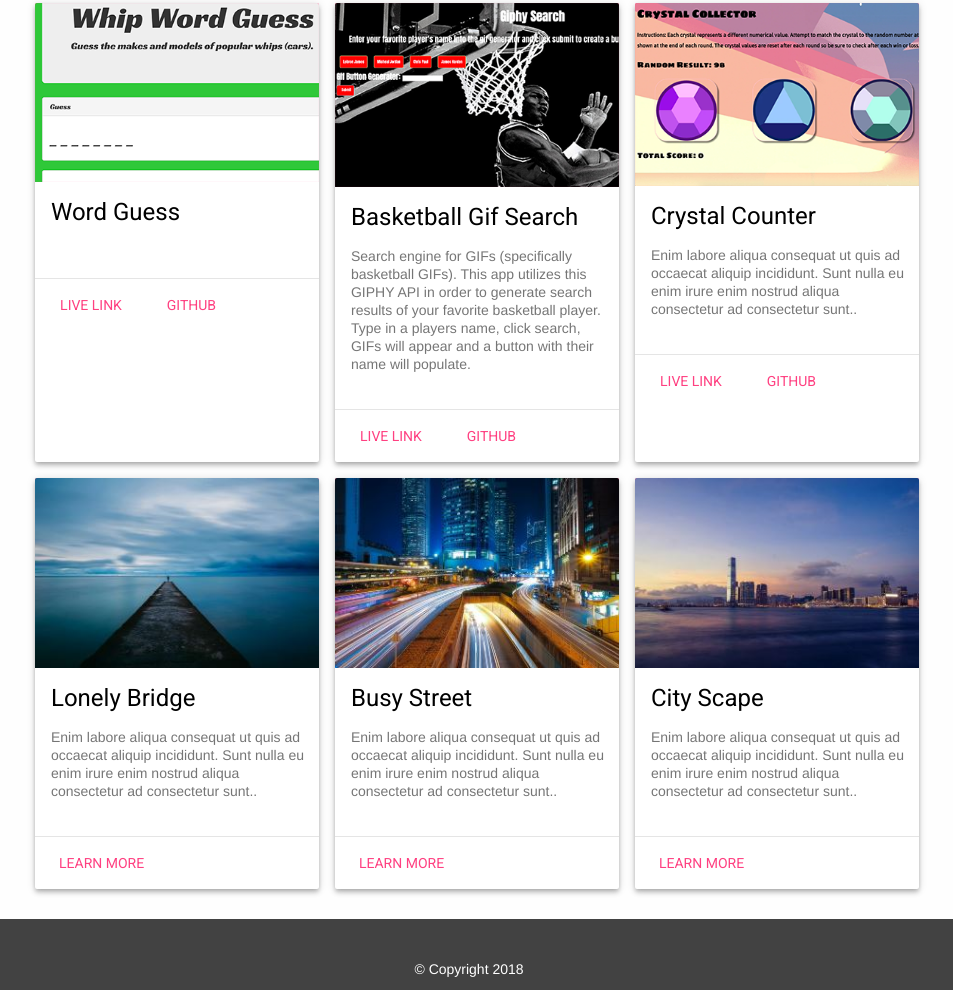
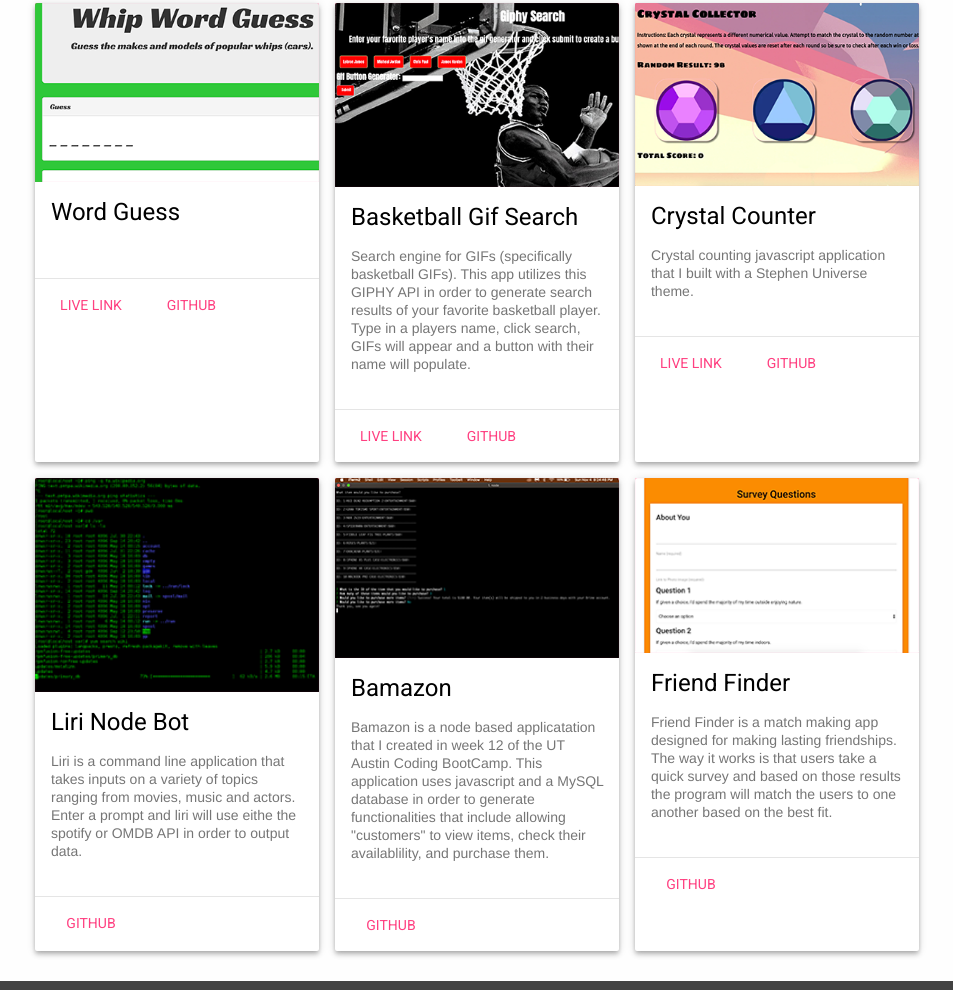
Before and after one commit to malcolmberry96/portfolio, a plain HTML site: page portfolio.html in a window 1280 px wide. Shown: the part 723-1713 px from the top of the page, without its empty margins (163-1116 px from the left). Drawn offline with nearby package versions, Linux system fonts and the light colour scheme.

Commit message:
portfolio additions

```diff
--- a/contact.js
+++ b/contact.js
@@ -1,3 +1,6 @@
+//onclick functionality
+document.getElementById("submit").onclick = function() {send()};
+
 //contact field
 function send (){
     setTimeout(function(){
--- a/portfolio.html
+++ b/portfolio.html
@@ -11,6 +11,7 @@
     <link href="https://code.getmdl.io/1.3.0/material.indigo-pink.min.css" rel="stylesheet">
     <link href="styles/main.css" rel="stylesheet">
   </head>
+
   <body id="top">
     <div class="mdl-layout mdl-js-layout mdl-layout--fixed-header"><a href="contact.html" id="contact-button" class="mdl-button mdl-button--fab mdl-js-button mdl-button--raised mdl-js-ripple-effect mdl-color--accent mdl-color-text--accent-contrast mdl-shadow--4dp"><i class="material-icons">mail</i></a>
       <header class="mdl-layout__header mdl-layout__header--waterfall site-header">
@@ -123,7 +124,7 @@
             <h2 class="mdl-card__title-text">Crystal Counter</h2>
         </div>
         <div class="mdl-card__supporting-text">
-            Enim labore aliqua consequat ut quis ad occaecat aliquip incididunt. Sunt nulla eu enim irure enim nostrud aliqua consectetur ad consectetur sunt..
+            Crystal counting javascript application that I built with a Stephen Universe theme.
         </div><br>        <div class="mdl-card__actions mdl-card--border">
           <a class="mdl-button mdl-button--colored mdl-js-button mdl-js-ripple-effect mdl-button--accent" href="https://malcolmberry96.github.io/crystal-counter/">
             Live Link
@@ -134,44 +135,45 @@
         </div>
     </div><br>    <div class="mdl-cell mdl-card mdl-shadow--4dp portfolio-card">
         <div class="mdl-card__media">
-            <img class="article-image" src="img/portfolio7.jpg" border="0" alt="">
+            <img class="article-image" src="img/cli-sized.png" border="0" alt="">
         </div>
         <div class="mdl-card__title">
-            <h2 class="mdl-card__title-text">Lonely Bridge</h2>
+            <h2 class="mdl-card__title-text">Liri Node Bot</h2>
         </div>
         <div class="mdl-card__supporting-text">
-            Enim labore aliqua consequat ut quis ad occaecat aliquip incididunt. Sunt nulla eu enim irure enim nostrud aliqua consectetur ad consectetur sunt..
+            Liri is a command line application that takes inputs on a variety of topics ranging from movies, music and actors. Enter
+            a prompt and liri will use eithe the spotify or OMDB API in order to output data.
         </div><br>        <div class="mdl-card__actions mdl-card--border">
-          <a class="mdl-button mdl-button--colored mdl-js-button mdl-js-ripple-effect mdl-button--accent" href="portfolio-page.html">
-            Learn More
+          <a class="mdl-button mdl-button--colored mdl-js-button mdl-js-ripple-effect mdl-button--accent" href="https://github.com/malcolmberry96/liri-node-app">
+            Github
           </a>
         </div>
     </div><br>    <div class="mdl-cell mdl-card mdl-shadow--4dp portfolio-card">
         <div class="mdl-card__media">
-            <img class="article-image" src="img/portfolio8.jpg" border="0" alt="">
+            <img class="article-image" src="img/bamazon.png" border="0" alt="">
         </div>
         <div class="mdl-card__title">
-            <h2 class="mdl-card__title-text">Busy Street</h2>
+            <h2 class="mdl-card__title-text">Bamazon</h2>
         </div>
         <div class="mdl-card__supporting-text">
-            Enim labore aliqua consequat ut quis ad occaecat aliquip incididunt. Sunt nulla eu enim irure enim nostrud aliqua consectetur ad consectetur sunt..
+                Bamazon is a node based applicatation that I created in week 12 of the UT Austin Coding BootCamp. This application uses javascript and a MySQL database in order to generate functionalities that include allowing "customers" to view items, check their availablility, and purchase them.
         </div><br>        <div class="mdl-card__actions mdl-card--border">
-          <a class="mdl-button mdl-button--colored mdl-js-button mdl-js-ripple-effect mdl-button--accent" href="portfolio-page.html">
-            Learn More
+          <a class="mdl-button mdl-button--colored mdl-js-button mdl-js-ripple-effect mdl-button--accent" href="https://github.com/malcolmberry96/bamazon">
+            Github
           </a>
         </div>
     </div><br>    <div class="mdl-cell mdl-card mdl-shadow--4dp portfolio-card">
         <div class="mdl-card__media">
-            <img class="article-image" src="img/portfolio9.jpg" border="0" alt="">
+            <img class="article-image" src="img/friend-finder.png" border="0" alt="">
         </div>
         <div class="mdl-card__title">
-            <h2 class="mdl-card__title-text">City Scape</h2>
+            <h2 class="mdl-card__title-text">Friend Finder</h2>
         </div>
         <div class="mdl-card__supporting-text">
-            Enim labore aliqua consequat ut quis ad occaecat aliquip incididunt. Sunt nulla eu enim irure enim nostrud aliqua consectetur ad consectetur sunt..
+            Friend Finder is a match making app designed for making lasting friendships. The way it works is that users take a quick survey and based on those results the program will match the users to one another based on the best fit.
         </div><br>        <div class="mdl-card__actions mdl-card--border">
           <a class="mdl-button mdl-button--colored mdl-js-button mdl-js-ripple-effect mdl-button--accent" href="portfolio-page.html">
-            Learn More
+            Github
           </a>
         </div>
     </div>
```
Also changed, not shown: contact.html (+2 -2 lines), index.html (+1 -1 lines), img/bamazon.png (added), img/cli-sized.png (added), img/friend-finder.png (added).
